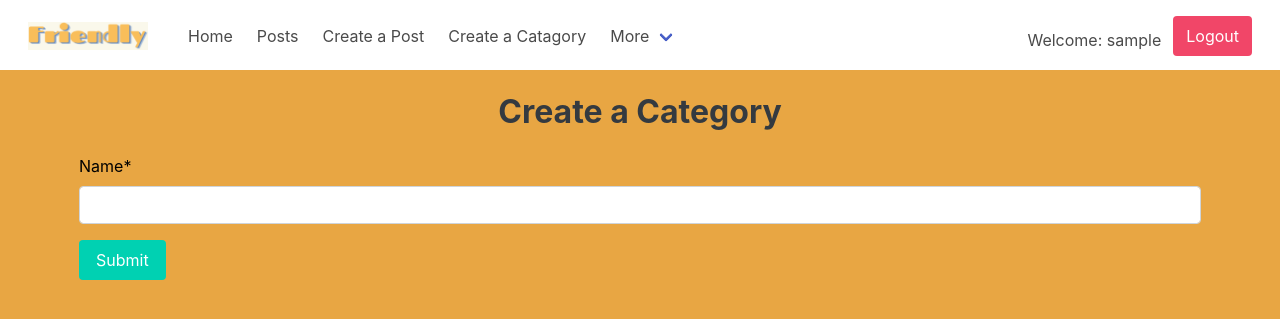
After one commit to raymondborel/FriendlyDjangoApp, a Django app: page /categories/new/ in a window 1280 px wide. The commit adds this page. Shown: the top 319 px of the page. Run offline with Django 4.2, Linux system fonts and the light colour scheme; the visitor is signed in with stand-in values (Sample User, id 1); some libraries are stand-ins or nearby versions.

Commit message:
Fixed styling

```diff
--- a/main_app/models.py
+++ b/main_app/models.py
@@ -12,12 +12,12 @@ class Category(models.Model):
         return self.name
 
 class Post(models.Model):
-
     title = models.CharField(max_length=100)
     img = models.CharField(max_length=250)
     body = models.CharField(max_length=500)
     created_at = models.DateTimeField(auto_now_add=True)
     user = models.ForeignKey(User, on_delete=models.CASCADE, default=1)
+    catagory = models.CharField(max_length=200)
 
     def __str__(self):
         return self.title
--- a/main_app/templates/base.html
+++ b/main_app/templates/base.html
@@ -47,6 +47,8 @@
 
           <a href="/posts/new" class="navbar-item"> Create a Post </a>
 
+          <a href="/categories/new/" class="navbar-item"> Create a Catagory </a>
+
           <div class="navbar-item has-dropdown is-hoverable">
             <a class="navbar-link"> More </a>
 
--- /dev/null
+++ b/main_app/templates/category_create.html
@@ -0,0 +1,18 @@
+{% extends 'base.html' %}
+{% load crispy_forms_tags %}
+{% block title %}Add a Category{% endblock %}
+
+{% block content %}
+  <div class="mt-5">
+    <h1 class=" title text-center font-weight-bold text-dark">Create a Category</h1>
+    <form method="post" novalidate class="my-form">
+      {% csrf_token %}
+      {{ form|crispy }}
+
+      <div class="field">
+        <input type="submit" value="Submit" class="button is-primary" />
+      </div>
+
+    </form>
+  </div>
+{% endblock %}
--- a/main_app/urls.py
+++ b/main_app/urls.py
@@ -4,7 +4,7 @@ from . import views
 urlpatterns = [
     path('', views.Home.as_view(), name="home"),
     path('posts/', views.PostList.as_view(), name="post_list"),
-    path('categories/', views.CategoryList.as_view(), name="category_list"),
+    path('categories/new/', views.CategoryCreate.as_view(), name="category_create"),
     path('posts/new/', views.PostCreate.as_view(), name="post_create"),
     path('posts/<int:pk>/', views.PostDetail.as_view(), name="post_detail"),
     path('posts/<int:pk>/update',views.PostUpdate.as_view(), name="post_update"),
--- a/main_app/views.py
+++ b/main_app/views.py
@@ -3,7 +3,8 @@ from django.views.generic.base import TemplateView
 from django.views.generic.edit import CreateView, UpdateView, DeleteView
 from django.views.generic import DetailView
 from django.views import View
-from .models import Post, City, Category
+from django import forms
+from .models import Post, Category
 from django.urls import reverse
 from django.contrib.auth import login
 from django.contrib.auth.forms import UserCreationForm
@@ -11,7 +12,11 @@ from django.contrib.auth.forms import UserCreationForm
 from django.contrib.auth.decorators import login_required
 from django.utils.decorators import method_decorator
 
-# categories = [ ]
+choices = Category.objects.all().values_list('name','name')
+choice_list = []
+for item in choices:
+    choice_list.append(item)
+
 
 # Create your views here.
 class Home(TemplateView):
@@ -31,25 +36,54 @@ class PostList(TemplateView):
             context["header"] = "All Posts"
         return context
 
-class CategoryList(TemplateView):
-    template_name = "category_list.html"
-    def get_context_data(self, **kwargs):
-        context = super().get_context_data(**kwargs)
-        name = self.request.GET.get("name")
-        if name != None:
-            context["categorys"] = Category.objects.filter(name__icontains=name)
-            context["header"] = f"Searching for {name}"
-        else:
-            context["categorys"] = Category.objects.all()
-            context["header"] = "All Posts"
-        return context
+# class CategoryList(TemplateView):
+#     template_name = "category_list.html"
+#     def get_context_data(self, **kwargs):
+#         context = super().get_context_data(**kwargs)
+#         name = self.request.GET.get("name")
+#         if name != None:
+#             context["categorys"] = Category.objects.filter(name__icontains=name)
+#             context["header"] = f"Searching for {name}"
+#         else:
+#             context["categorys"] = Category.objects.all()
+#             context["header"] = "All Posts"
+#         return context
 
+class PostForm(forms.ModelForm):
+    class Meta:
+        model = Post
+        fields = ['title', 'img', 'body']
+
+    category = forms.ChoiceField(choices=[])
+
+    def __init__(self, *args, **kwargs):
+        choice_list = kwargs.pop('choice_list', None)
+        super(PostForm, self).__init__(*args, **kwargs)
+        self.fields['category'].choices = [('', 'Select a category')] + choice_list
+
+@method_decorator(login_required, name='dispatch')
+class CategoryCreate(CreateView):
+    model = Category
+    fields = ['name']
+    template_name = "category_create.html"
+    def get_success_url(self):
+        return reverse('post_create')
+
+@method_decorator(login_required, name='dispatch')
 class PostCreate(CreateView):
     model = Post
-    fields = ['title', 'img', 'body']
     template_name = "post_create.html"
+    form_class = PostForm
+
     def get_success_url(self):
         return reverse('post_detail', kwargs={'pk': self.object.pk})
+
+    def get_form_kwargs(self):
+        kwargs = super(PostCreate, self).get_form_kwargs()
+        choices = Category.objects.all().values_list('name', 'name')
+        choice_list = [(item[0], item[0]) for item in choices]
+        kwargs['choice_list'] = choice_list
+        return kwargs
 
 class PostDetail(DetailView):
     model = Post
```
Also changed, not shown: main_app/templates/registration/login.html (+12 -9 lines), main_app/templates/registration/signup.html (+10 -5 lines), main_app/migrations/0009_post_catagory.py (added).
